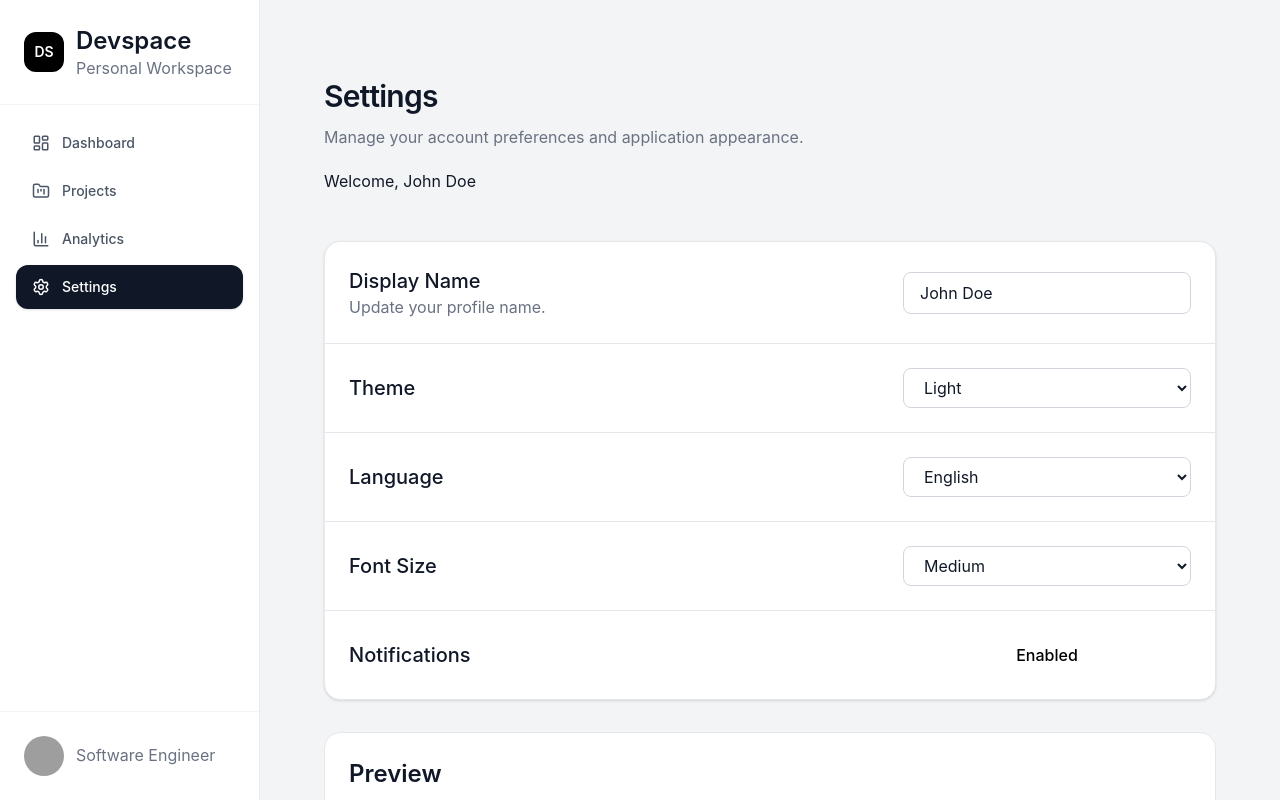
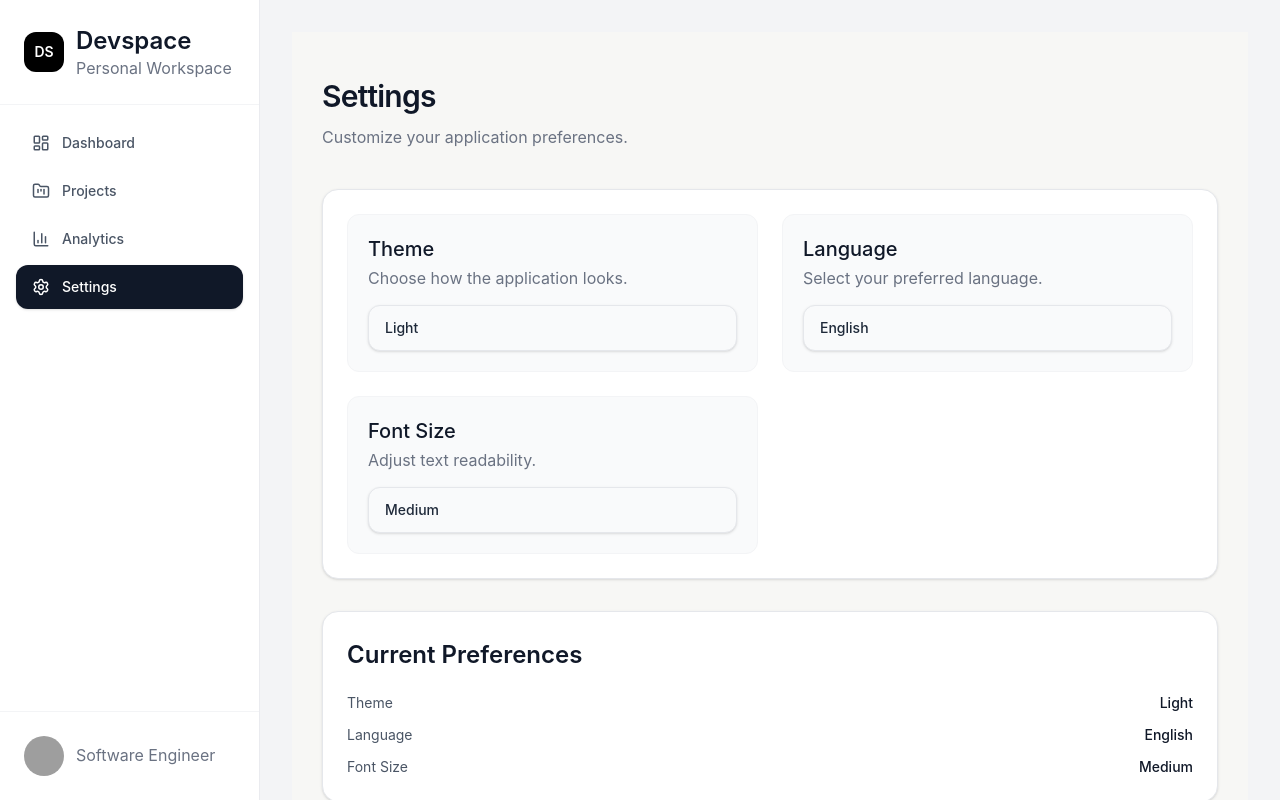
Before and after one commit to deepkanwarsingh/Horizon, a React (Vite) app: page /settings in a window 1280 px wide. Built offline with nearby package versions, Linux system fonts and the light colour scheme; grey boxes are pictures that could not be loaded.

Commit message:
Dropdown Event Binding

```diff
--- a/src/components/Navbar.tsx
+++ b/src/components/Navbar.tsx
@@ -4,7 +4,7 @@ import { Bell, Search } from "lucide-react";
 const Navbar = () => {
   const [theme, setTheme] = useState("light");
 
-  const handleThemeChange = (e) => {
+  const handleThemeChange = (e: React.ChangeEvent<HTMLSelectElement>) => {
     const selectedTheme = e.target.value;
 
     if (!["light", "dark", "system"].includes(selectedTheme)) {
--- a/src/pages/Settings.tsx
+++ b/src/pages/Settings.tsx
@@ -1,358 +1,149 @@
-import { useState } from "react";
+import React, { useState } from "react";
 
 const Settings = () => {
-  const [displayName, setDisplayName] = useState("John Doe");
   const [theme, setTheme] = useState("Light");
   const [language, setLanguage] = useState("English");
   const [fontSize, setFontSize] = useState("Medium");
-  const [notifications, setNotifications] = useState(true);
 
-  const isDark = theme === "Dark";
+  const handleThemeChange = (e: React.ChangeEvent<HTMLSelectElement>) => {
+    const value = e.target.value;
+    const allowedThemes = ["Light", "Dark", "System"];
 
-  const fontClasses = {
-    Small: "text-sm",
-    Medium: "text-base",
-    Large: "text-lg",
+    if (!allowedThemes.includes(value)) return;
+
+    switch (value) {
+      case "Light":
+      case "Dark":
+      case "System":
+        setTheme(value);
+        break;
+      default:
+        setTheme("Light");
+    }
   };
 
-  const labels = {
-    English: {
-      settings: "Settings",
-      description:
-        "Manage your account preferences and application appearance.",
-      theme: "Theme",
-      language: "Language",
-      fontSize: "Font Size",
-      notifications: "Notifications",
-      enabled: "Enabled",
-      disabled: "Disabled",
-    },
+  const handleLanguageChange = (e: React.ChangeEvent<HTMLSelectElement>) => {
+    const value = e.target.value;
+    const allowedLanguages = ["English", "Spanish", "French"];
 
-    Spanish: {
-      settings: "Configuración",
-      description:
-        "Administra tus preferencias y apariencia.",
-      theme: "Tema",
-      language: "Idioma",
-      fontSize: "Tamaño de fuente",
-      notifications: "Notificaciones",
-      enabled: "Activado",
-      disabled: "Desactivado",
-    },
-
-    French: {
-      settings: "Paramètres",
-      description:
-        "Gérez vos préférences et votre apparence.",
-      theme: "Thème",
-      language: "Langue",
-      fontSize: "Taille du texte",
-      notifications: "Notifications",
-      enabled: "Activé",
-      disabled: "Désactivé",
-    },
+    if (allowedLanguages.includes(value)) {
+      setLanguage(value);
+    }
   };
 
-  const text = labels[language];
+  const handleFontSizeChange = (e: React.ChangeEvent<HTMLSelectElement>) => {
+    const value = e.target.value;
 
-  const inputStyle = `
-    rounded-lg
-    border
-    px-4
-    py-2
-    outline-none
-    transition
-    md:w-72
-    ${
-      isDark
-        ? "border-gray-600 bg-gray-900 text-white focus:border-white"
-        : "border-gray-300 bg-white text-gray-900 focus:border-black"
-    }
-  `;
+    setFontSize(
+      ["Small", "Medium", "Large"].includes(value)
+        ? value
+        : "Medium"
+    );
+  };
 
-  const divider = isDark
-    ? "border-gray-700"
-    : "border-gray-200";
-
+  const dropdownStyle =
+    "w-full cursor-pointer appearance-none rounded-xl border border-gray-200 bg-gray-50 px-4 py-3 text-sm font-medium text-gray-800 shadow-sm outline-none transition duration-200 hover:bg-white focus:border-gray-400 focus:bg-white focus:ring-2 focus:ring-gray-200";
 
   return (
-    <div
-      className={`
-        min-h-screen
-        px-8
-        py-12
-        transition-colors
-        duration-300
-        ${
-          isDark
-            ? "bg-[#111111] text-white"
-            : "bg-gray-100 text-gray-900"
-        }
-      `}
-    >
-
+    <div className="min-h-screen bg-[#f7f7f5] px-6 py-12">
       <div className="mx-auto max-w-4xl">
 
-        {/* Header */}
-        <div className="mb-12">
-
-          <h1 className="text-4xl font-bold tracking-tight">
-            {text.settings}
+        <div className="mb-10">
+          <h1 className="text-4xl font-bold tracking-tight text-gray-900">
+            Settings
           </h1>
-
-          <p
-            className={`
-              mt-3
-              ${
-                isDark
-                  ? "text-gray-400"
-                  : "text-gray-500"
-              }
-            `}
-          >
-            {text.description}
+          <p className="mt-3 text-gray-500">
+            Customize your application preferences.
           </p>
-
-          <p className="mt-5 font-medium">
-            Welcome, {displayName}
-          </p>
-
         </div>
 
+        {/* Settings Grid */}
+        <div className="grid grid-cols-1 gap-6 rounded-2xl border border-gray-200 bg-white p-6 shadow-sm md:grid-cols-2">
 
-        {/* Settings Card */}
-        <div
-          className={`
-            overflow-hidden
-            rounded-2xl
-            border
-            shadow-sm
-            ${
-              isDark
-                ? "border-gray-700 bg-[#181818]"
-                : "border-gray-200 bg-white"
-            }
-          `}
-        >
-
-
-          {/* Display Name */}
-          <div
-            className={`
-              flex
-              flex-col
-              gap-4
-              border-b
-              p-6
-              md:flex-row
-              md:items-center
-              md:justify-between
-              ${divider}
-            `}
-          >
-
-            <div>
-              <h3 className="font-semibold">
-                Display Name
-              </h3>
-
-              <p
-                className={
-                  isDark
-                    ? "text-sm text-gray-400"
-                    : "text-sm text-gray-500"
-                }
-              >
-                Update your profile name.
-              </p>
-            </div>
-
-
-            <input
-              value={displayName}
-              onChange={(e)=>setDisplayName(e.target.value)}
-              className={inputStyle}
-            />
-
-          </div>
-
-
-
-          {/* Theme */}
-          <SettingRow
-            title={text.theme}
-            dark={isDark}
-            divider={divider}
-          >
-            <select
-              value={theme}
-              onChange={(e)=>setTheme(e.target.value)}
-              className={inputStyle}
-            >
+          <SettingItem title="Theme" description="Choose how the application looks.">
+            <select value={theme} onChange={handleThemeChange} className={dropdownStyle}>
               <option>Light</option>
               <option>Dark</option>
               <option>System</option>
             </select>
-          </SettingRow>
+          </SettingItem>
 
-
-
-          {/* Language */}
-          <SettingRow
-            title={text.language}
-            dark={isDark}
-            divider={divider}
-          >
-            <select
-              value={language}
-              onChange={(e)=>setLanguage(e.target.value)}
-              className={inputStyle}
-            >
+          <SettingItem title="Language" description="Select your preferred language.">
+            <select value={language} onChange={handleLanguageChange} className={dropdownStyle}>
               <option>English</option>
               <option>Spanish</option>
               <option>French</option>
             </select>
-          </SettingRow>
+          </SettingItem>
 
-
-
-          {/* Font */}
-          <SettingRow
-            title={text.fontSize}
-            dark={isDark}
-            divider={divider}
-          >
-            <select
-              value={fontSize}
-              onChange={(e)=>setFontSize(e.target.value)}
-              className={inputStyle}
-            >
+          <SettingItem title="Font Size" description="Adjust text readability.">
+            <select value={fontSize} onChange={handleFontSizeChange} className={dropdownStyle}>
               <option>Small</option>
               <option>Medium</option>
               <option>Large</option>
             </select>
-          </SettingRow>
-
-
-
-          {/* Notifications */}
-          <div className="flex flex-col gap-4 p-6 md:flex-row md:items-center md:justify-between">
-
-            <h3 className="font-semibold">
-              {text.notifications}
-            </h3>
-
-
-            <button
-              onClick={()=>setNotifications(!notifications)}
-              className={`
-                rounded-lg
-                px-5
-                py-2
-                font-medium
-                transition
-                md:w-72
-                ${
-                  notifications
-                    ? "bg-white text-black hover:bg-gray-200"
-                    : isDark
-                    ? "border border-gray-600 text-white hover:bg-gray-700"
-                    : "border text-gray-700 hover:bg-gray-100"
-                }
-              `}
-            >
-              {
-                notifications
-                ? text.enabled
-                : text.disabled
-              }
-            </button>
-
-          </div>
+          </SettingItem>
 
         </div>
 
-
-
-        {/* Preview */}
-        <div
-          className={`
-            mt-8
-            rounded-2xl
-            border
-            p-6
-            ${
-              isDark
-                ? "border-gray-700 bg-[#181818]"
-                : "border-gray-200 bg-white"
-            }
-          `}
-        >
-
-          <h2 className="mb-4 text-xl font-semibold">
-            Preview
+        {/* Current Preferences */}
+        <div className="mt-8 rounded-2xl border border-gray-200 bg-white p-6 shadow-sm">
+          <h2 className="mb-5 text-lg font-semibold text-gray-900">
+            Current Preferences
           </h2>
 
-
-          <div className={fontClasses[fontSize]}>
-
-            <p>User: {displayName}</p>
-
-            <p>
-              Theme: {theme}
-            </p>
-
-            <p>
-              Language: {language}
-            </p>
-
-            <p>
-              Notifications:
-              {" "}
-              {
-                notifications
-                  ? text.enabled
-                  : text.disabled
-              }
-            </p>
-
+          <div className="space-y-3 text-sm text-gray-600">
+            <PreferenceRow label="Theme" value={theme} />
+            <PreferenceRow label="Language" value={language} />
+            <PreferenceRow label="Font Size" value={fontSize} />
           </div>
-
         </div>
 
       </div>
-
     </div>
   );
 };
 
 
+type SettingItemProps = {
+  title: React.ReactNode;
+  description?: React.ReactNode;
+  children?: React.ReactNode;
+};
 
-const SettingRow = ({
+const SettingItem: React.FC<SettingItemProps> = ({
   title,
+  description,
   children,
-  divider,
 }) => {
   return (
-    <div
-      className={`
-        flex
-        flex-col
-        gap-4
-        border-b
-        p-6
-        md:flex-row
-        md:items-center
-        md:justify-between
-        ${divider}
-      `}
-    >
-      <h3 className="font-semibold">
-        {title}
-      </h3>
+    <div className="rounded-xl border border-gray-100 bg-gray-50 p-5 transition duration-200 hover:bg-gray-100">
+      <div className="mb-4">
+        <h3 className="text-sm font-semibold text-gray-900">
+          {title}
+        </h3>
+        <p className="mt-1 text-xs text-gray-500">
+          {description}
+        </p>
+      </div>
 
       {children}
+    </div>
+  );
+};
 
+
+const PreferenceRow = ({
+  label,
+  value,
+}: {
+  label: string;
+  value: string;
+}) => {
+  return (
+    <div className="flex justify-between">
+      <span>{label}</span>
+      <span className="font-medium text-gray-900">{value}</span>
     </div>
   );
 };
```
